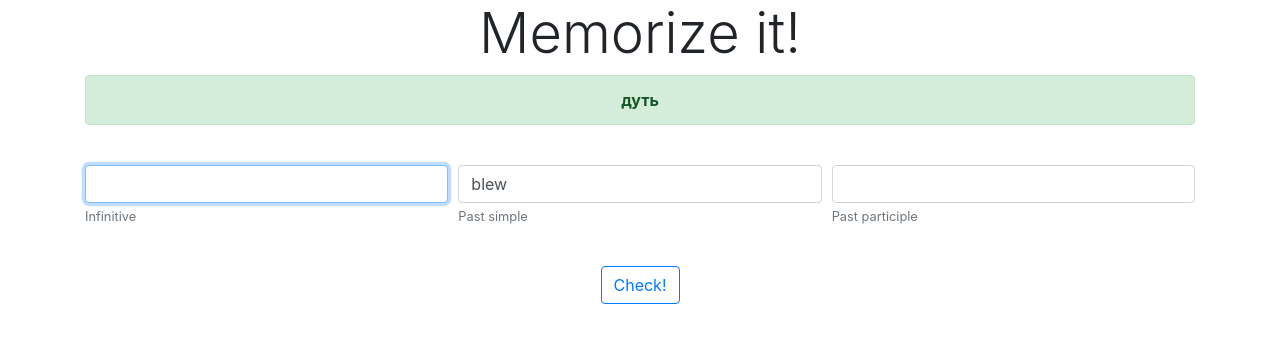
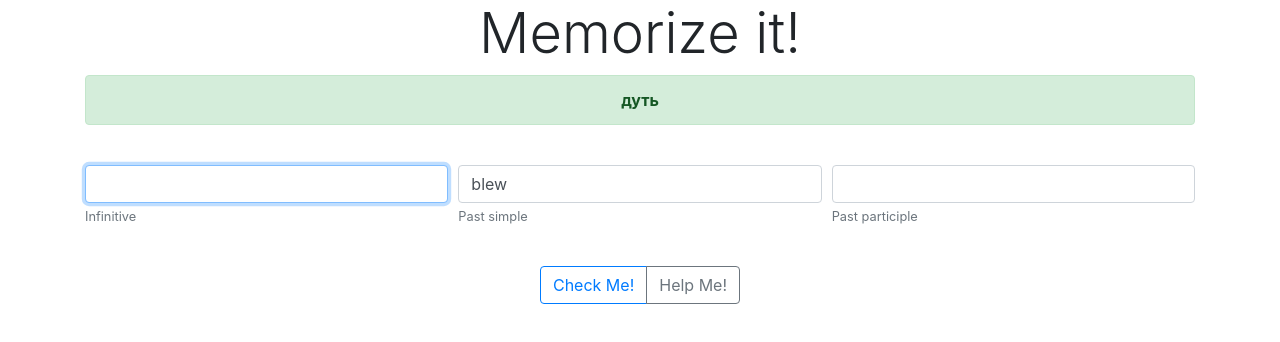
Before and after one commit to paveldanilin/memorize-it, a React (Vite) app: page / in a window 1280 px wide. Shown: the top 342 px of the page. Built offline with nearby package versions, Linux system fonts and the light colour scheme.

Commit message:
Add new button 'help me'

```diff
--- a/src/components/irregular-verb-exercise/irregular-verb-exercise.js
+++ b/src/components/irregular-verb-exercise/irregular-verb-exercise.js
@@ -52,8 +52,26 @@ function renderWordInput(id, word, description, readonly, invalid, onChange) {
     );
 }
 
+function disableButtonById(id) {
+    const el = document.getElementById(id);
+    if (el.tagName !== 'BUTTON') {
+        return;
+    }
+    el.disabled = true;
+}
+
+function enableButtonById(id) {
+    const el = document.getElementById(id);
+    if (el.tagName !== 'BUTTON') {
+        return;
+    }
+    el.disabled = false;
+}
+
 const IrregularVerbExercise = ({}) => {
 
+    const BTN_CHECK_ID = 'btn-check';
+    const BTN_HELPME_ID = 'btn-help-me';
     const hintNumber = Math.floor(Math.random() * 3) + 1;
 
     const [verb, setVerb] = useState(irregularWordService.getRandom);
@@ -86,8 +104,16 @@ const IrregularVerbExercise = ({}) => {
         }
     };
 
+    const onHelp = (e) => {
+        setInfinitiveInput(verb.infinitive);
+        setPastSimpleInput(verb.pastSimple);
+        setPastParticipleInput(verb.pastParticiple);
+        disableButtonById(BTN_HELPME_ID);
+    };
+
     useEffect(() => {
         document.getElementById('infinitive').focus();
+        enableButtonById(BTN_HELPME_ID);
     }, [verb]);
 
     return (
@@ -132,7 +158,10 @@ const IrregularVerbExercise = ({}) => {
 
                 <Form.Row>
                     <Col className="text-center">
-                        <Button variant="outline-primary" type="submit">Check!</Button>
+                        <div className="btn-group">
+                            <Button id={BTN_CHECK_ID} variant="outline-primary" type="submit">Check Me!</Button>
+                            <Button id={BTN_HELPME_ID} variant="outline-secondary" onClick={onHelp}>Help Me!</Button>
+                        </div>
                     </Col>
                 </Form.Row>
             </Form>
```
